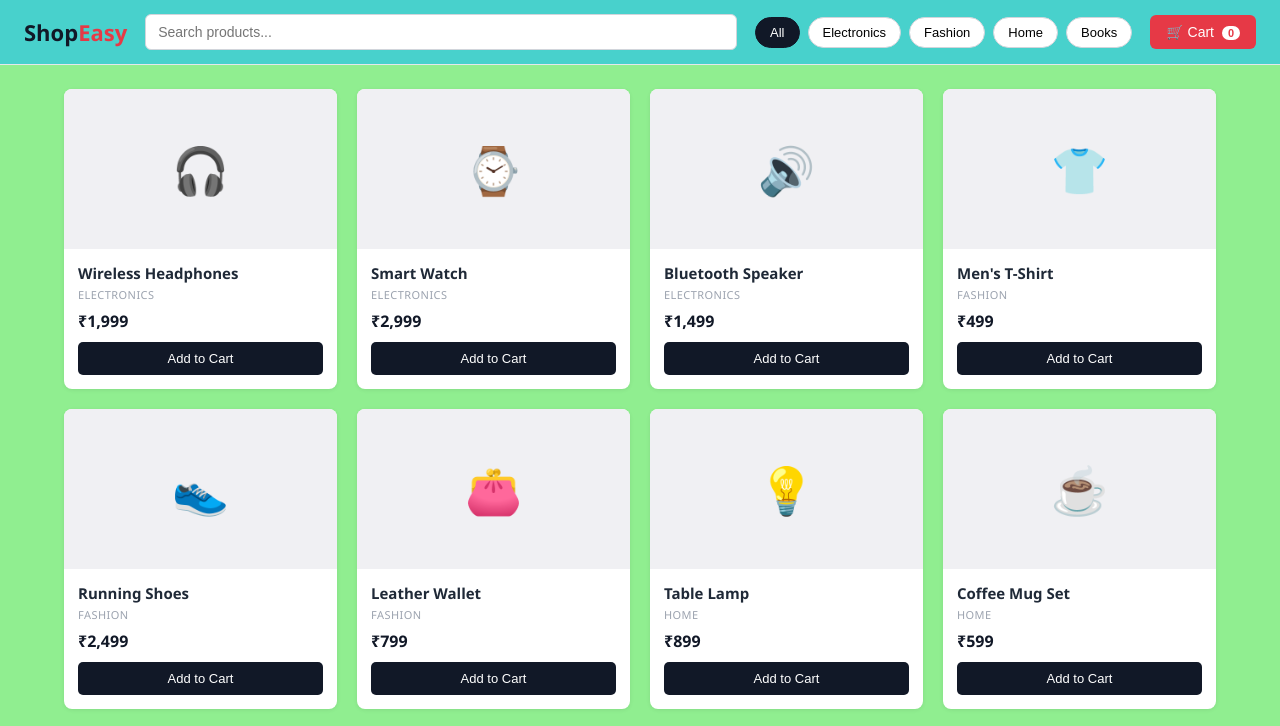
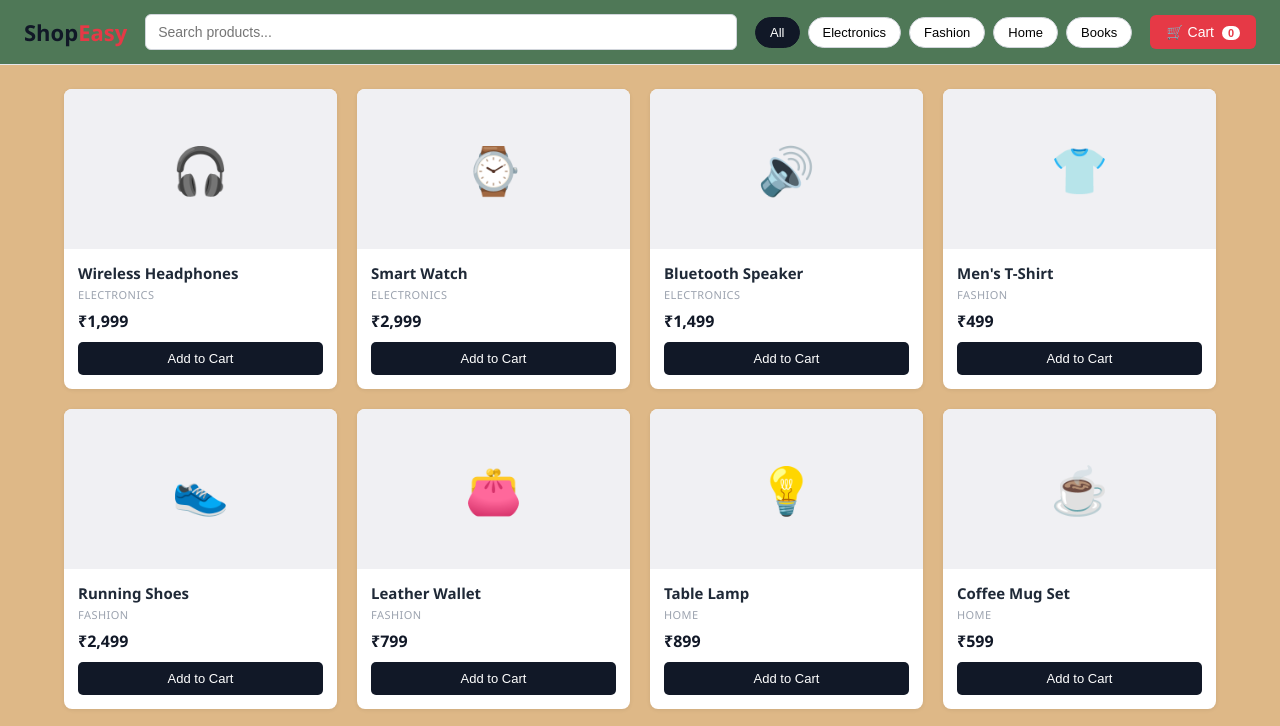
Before and after one commit to ishu-214/shopping_website, a plain HTML site: page index.html in a window 1280 px wide. Shown: the top 726 px of the page. Drawn offline with Linux system fonts and the light colour scheme.

Commit message:
Update style.css

```diff
--- a/style.css
+++ b/style.css
@@ -7,7 +7,7 @@
 
 body {
   font-family: 'Segoe UI', Arial, sans-serif;
-  background-color:lightgreen;
+  background-color:burlywood;
   color: #1f2937;
 }
 
@@ -25,7 +25,7 @@ body {
   position: sticky;   /* stays visible at the top while scrolling */
   top: 0;
   z-index: 10;
-  background-color:mediumturquoise;
+  background-color:#4F7857;
 }
 
 .logo {
```
